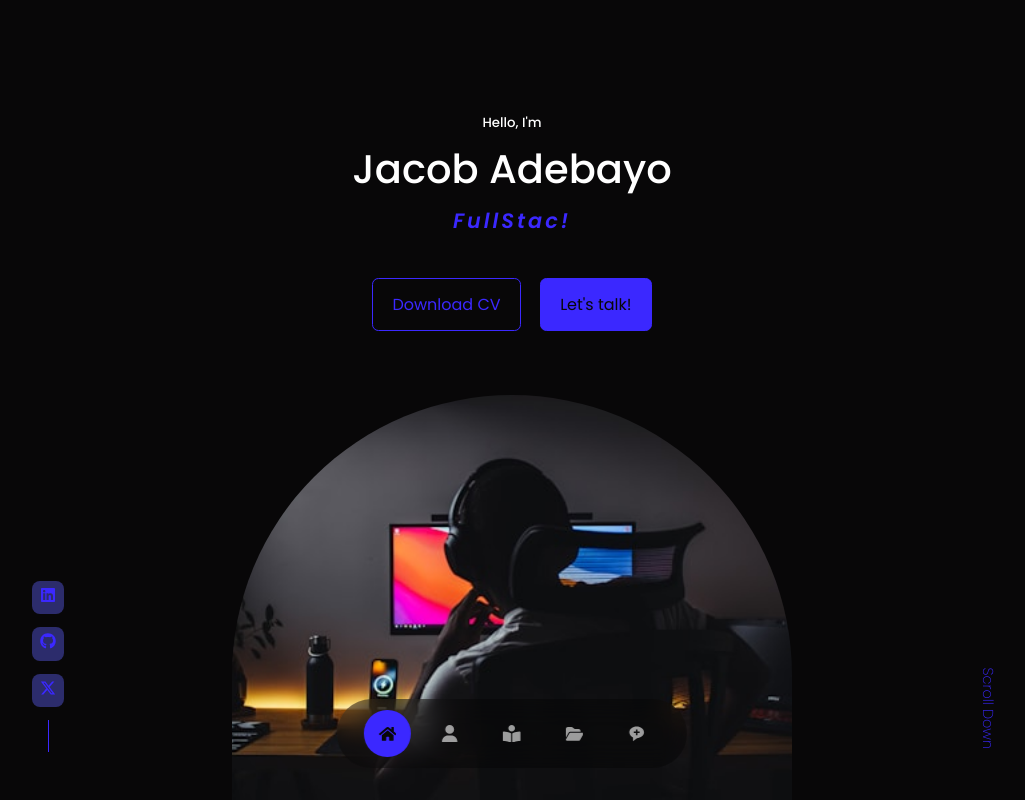
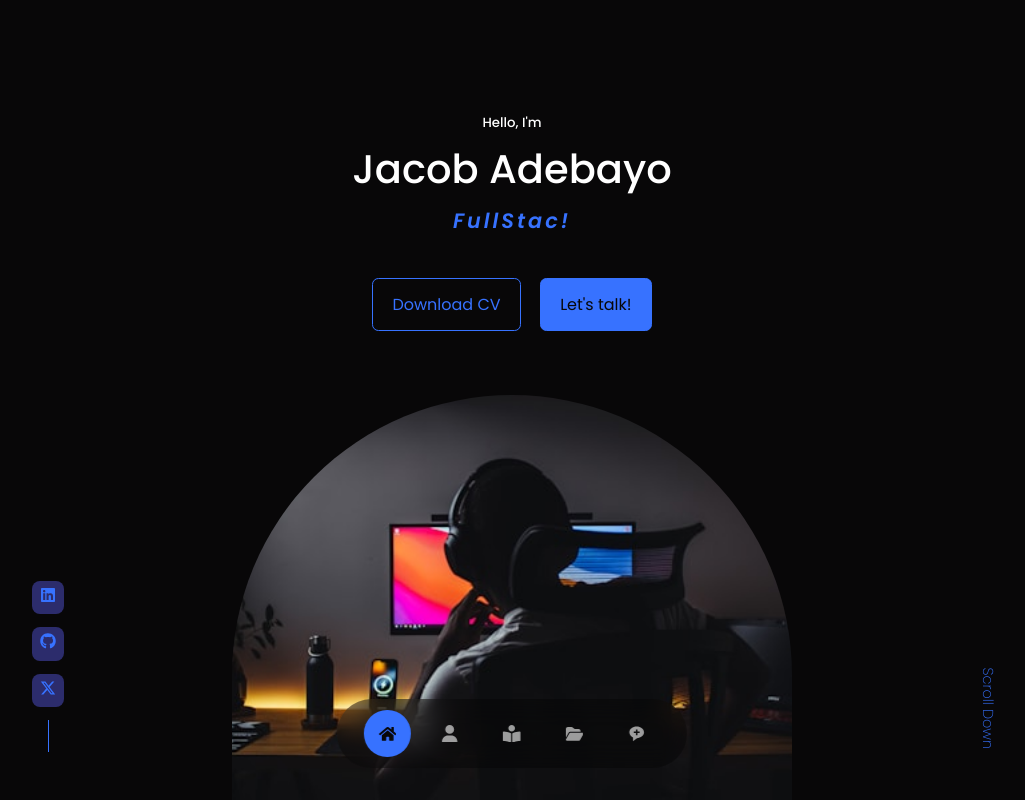
Before and after one commit to JacceyCode/jacob, a React (Vite) app: page / in a window 1280 px wide. Shown: the top 800 px of the page, without its empty margins (128-1153 px from the left). Built offline with nearby package versions, Linux system fonts and the light colour scheme.

Commit message:
primary color change

```diff
--- a/src/index.css
+++ b/src/index.css
@@ -13,8 +13,8 @@
 :root {
   --color-bg: #080708;
   --color-bg-variant: #2c2c6c;
-  --color-primary: #3b28ff;
-  /* --color-primary: #3772ff; */
+  /* --color-primary: #3b28ff; */
+  --color-primary: #3772ff;
   --color-primary-variant: rgba(77, 181, 255, 0.4);
   --color-white: #fff;
   --color-light: rgba(255, 255, 255, 0.6);
```
